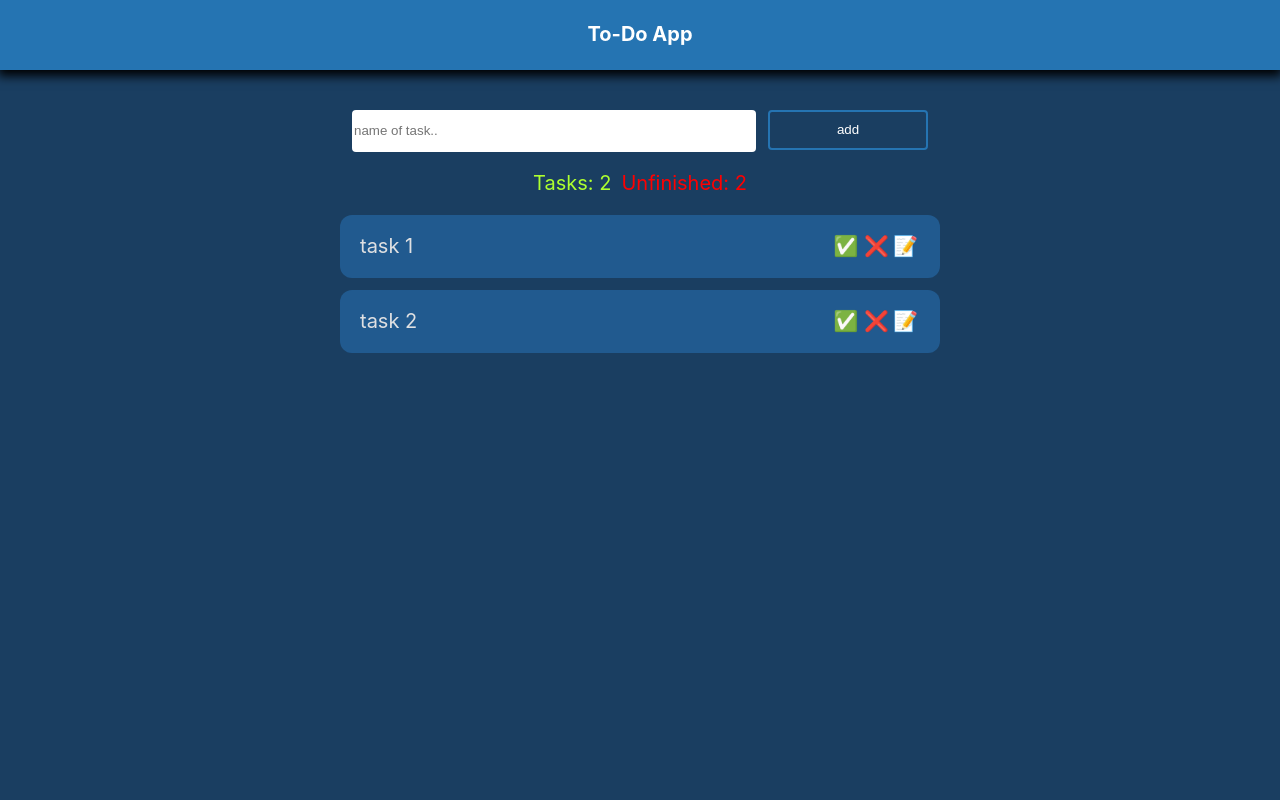
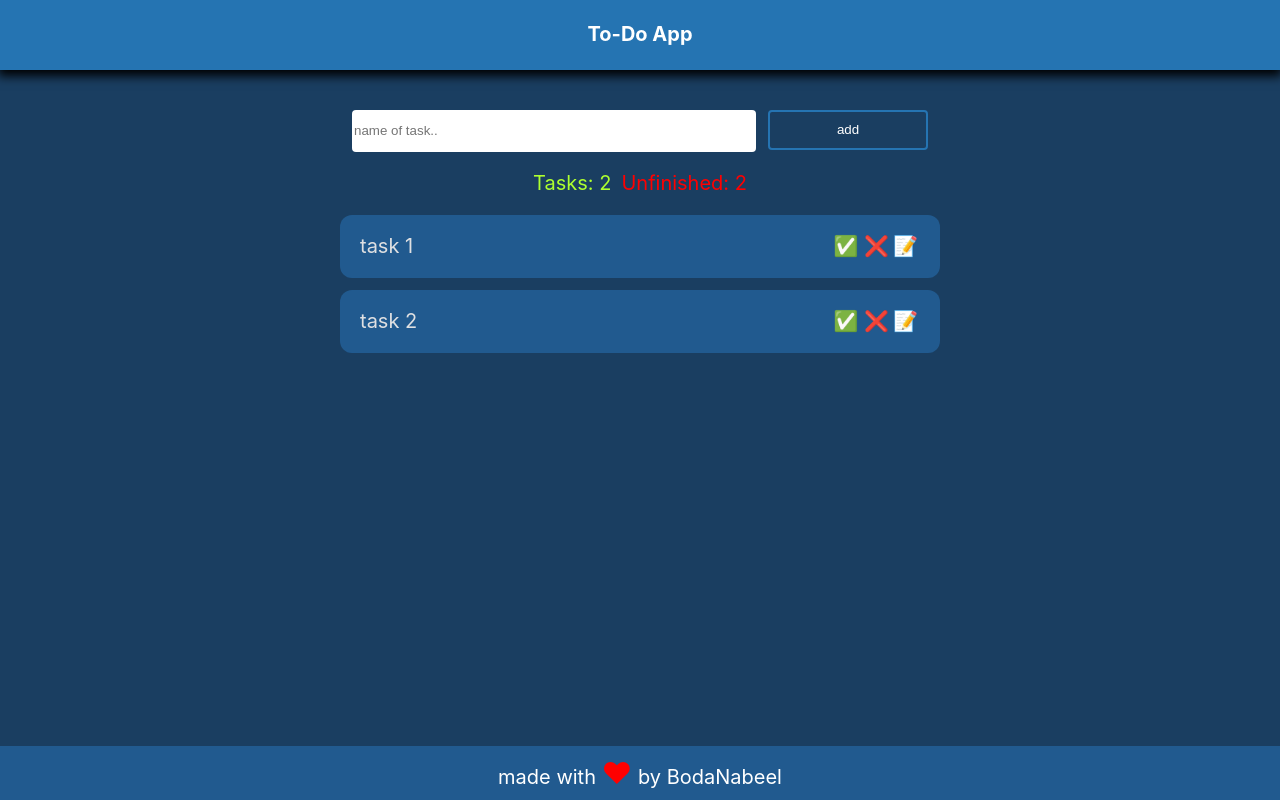
Before and after one commit to BodaNabeel/todo-app-react, a React (Create React App) app: page / in a window 1280 px wide. Built offline with nearby package versions, Linux system fonts and the light colour scheme.

Commit message:
footer added & styled

```diff
--- a/public/index.html
+++ b/public/index.html
@@ -16,5 +16,6 @@
   <body>
     <noscript>You need to enable JavaScript to run this app.</noscript>
     <div id="root"></div>
+    <footet class="footer">made with <span class="heart">♥</span> by <a class="link" rel="noopener noreferrer" target="_blank"  href="https://www.twitter.com/bodanabeel">BodaNabeel</a></footet>
   </body>
 </html>
--- a/src/index.css
+++ b/src/index.css
@@ -137,3 +137,24 @@ li {
 .left-task {
   color:red
 }
+
+
+/* footer */
+.footer {
+  background-color: #215a8f;
+
+  position: absolute;
+  bottom: 0;
+  width: 100%;
+  text-align: center;
+  font-size: 2rem;
+  padding: 1rem 0;
+}
+.heart {
+  color: red;
+  font-size: 3rem;
+}
+.link {
+  color: #ffffff;
+  text-decoration: none;
+}
```
